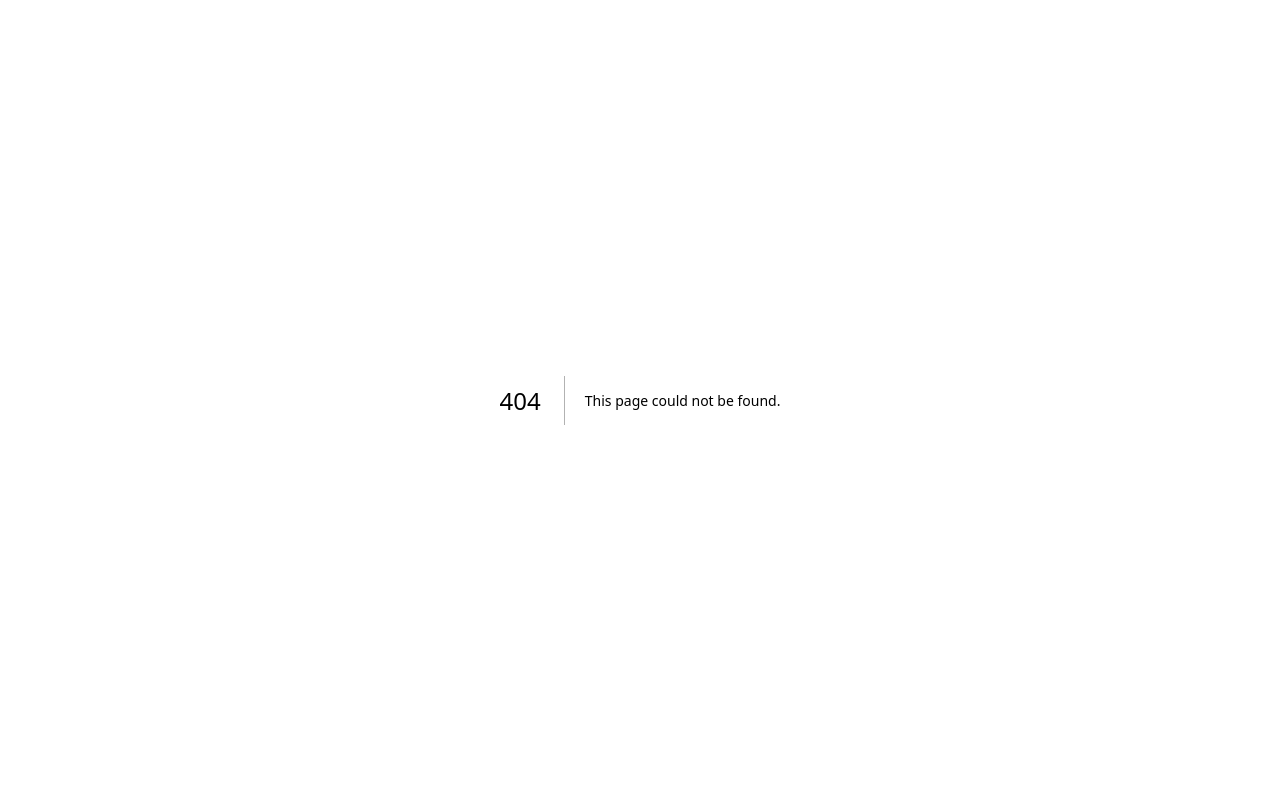
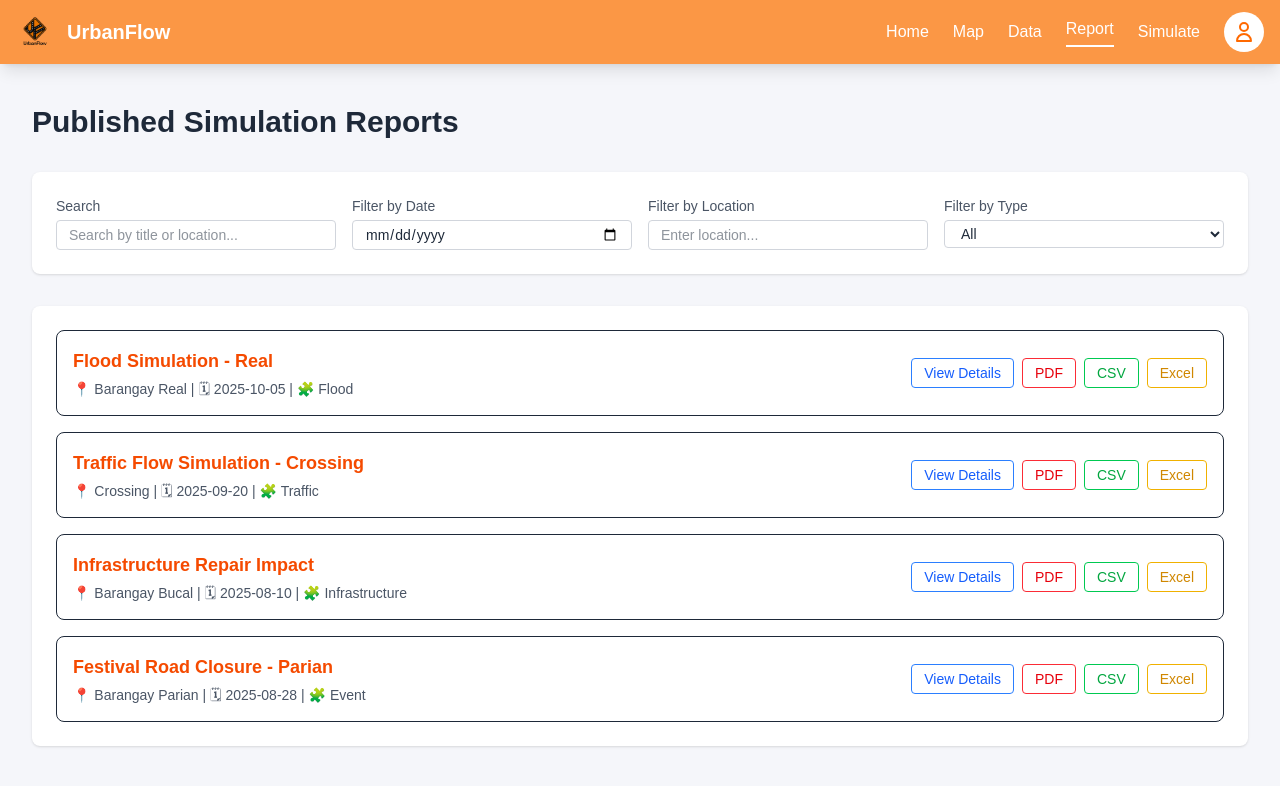
Before and after one commit to spadidoo/UrbanFlow, a Next.js app in the folder frontend/: page /reports in a window 1280 px wide. Before the commit this address had no page. Shown: the top 786 px of the page. Built offline with nearby package versions, Linux system fonts and the light colour scheme.

Commit message:
Data tab and Report tab
git push origin feature/planner-dashboard

```diff
--- a/frontend/app/data/page.jsx
+++ b/frontend/app/data/page.jsx
@@ -1,6 +1,6 @@
 "use client";
+import PlannerNavbar from "@/components/PlannerNavbar";
 import { useState } from "react";
-import PlannerNavbar from "@/components/PlannerNavbar";
 
 export default function DataPage() {
   const [activeTab, setActiveTab] = useState("disruptions");
@@ -28,8 +28,20 @@ congestion: "Moderate",
   ];
 
   const datasets = [
-{ id: 1, name: "TrafficData_2025.csv", rows: 1023, cols: 12, updated: "2025-10-20" },
-{ id: 2, name: "FloodImpact_July.xlsx", rows: 480, cols: 8, updated: "2025-07-25" },
+    {
+      id: 1,
+      name: "TrafficData_2025.csv",
+      rows: 1023,
+      cols: 12,
+      updated: "2025-10-20",
+    },
+    {
+      id: 2,
+      name: "FloodImpact_July.xlsx",
+      rows: 480,
+      cols: 8,
+      updated: "2025-07-25",
+    },
   ];
 
   const toggleSelect = (id) => {
@@ -48,23 +60,24 @@ const completedProjects = disruptions.filter(
     (d) => d.status.toLowerCase() === "published"
   );
 
-return ( <div className="min-h-screen bg-[#F5F6FA] text-gray-800"> <PlannerNavbar />
+  return (
+    <div className="min-h-screen bg-[#F5F6FA] text-gray-800">
+      <PlannerNavbar />
 
       <main className="container mx-auto px-8 py-10">
-    <h1 className="text-3xl font-bold text-orange-600 mb-8">
+        <h1 className="text-3xl font-bold text-black-600 mb-8">
           Data Management
         </h1>
 
-    {/* Tabs */}
         <div className="flex gap-4 mb-6">
           {["disruptions", "datasets", "completed"].map((tab) => (
             <button
               key={tab}
               onClick={() => setActiveTab(tab)}
-          className={`px-4 py-2 rounded transition ${
+              className={`px-5 py-2 rounded font-semibold transition-all duration-300 ${
                 activeTab === tab
                   ? "bg-orange-500 text-white shadow-md scale-105"
-              : "bg-gray-200 hover:bg-gray-300"
+                  : "bg-gray-200 text-gray-700 hover:bg-orange-500 hover:text-white hover:scale-105"
               }`}
             >
               {tab.charAt(0).toUpperCase() + tab.slice(1)}
@@ -72,7 +85,6 @@ return ( <div className="min-h-screen bg-[#F5F6FA] text-gray-800"> <PlannerNavba
           ))}
         </div>
 
-    {/* Disruptions Tab */}
         {activeTab === "disruptions" && (
           <div className="bg-white shadow rounded-lg p-6">
             <div className="flex justify-between items-center mb-4">
@@ -81,10 +93,10 @@ return ( <div className="min-h-screen bg-[#F5F6FA] text-gray-800"> <PlannerNavba
                   <button
                     key={f}
                     onClick={() => setFilter(f)}
-                className={`px-3 py-1 rounded ${
+                    className={`px-3 py-1 rounded transition-all duration-300 ${
                       filter === f
                         ? "bg-orange-500 text-white"
-                    : "bg-gray-200 hover:bg-gray-300"
+                        : "bg-gray-200 text-gray-700 hover:bg-orange-500 hover:text-white"
                     }`}
                   >
                     {f.charAt(0).toUpperCase() + f.slice(1)}
@@ -111,7 +123,6 @@ return ( <div className="min-h-screen bg-[#F5F6FA] text-gray-800"> <PlannerNavba
               </div>
             </div>
 
-        {/* Disruption Cards */}
             <div className="grid md:grid-cols-2 gap-4">
               {filteredDisruptions.length === 0 ? (
                 <p className="text-gray-500">No disruptions found.</p>
@@ -142,26 +153,24 @@ return ( <div className="min-h-screen bg-[#F5F6FA] text-gray-800"> <PlannerNavba
                         {d.status}
                       </span>
                     </div>
+
                     <p className="text-sm text-gray-600 mt-2">
                       Type: {d.type} | Date: {d.date}
                     </p>
-                <p className="text-sm mt-1">
-                  Congestion: {d.congestion}
-                </p>
+                    <p className="text-sm mt-1">Congestion: {d.congestion}</p>
 
-                {/* Filled action buttons */}
                     <div className="flex justify-end gap-2 mt-3">
-                  <button className="px-3 py-1 text-sm bg-orange-500 text-white rounded hover:bg-orange-600 transition">
+                      <button className="px-3 py-1 text-sm border border-orange-500 text-orange-600 rounded hover:bg-orange-500 hover:text-white transition-all duration-300">
                         Edit
                       </button>
-                  <button className="px-3 py-1 text-sm bg-red-500 text-white rounded hover:bg-red-600 transition">
+                      <button className="px-3 py-1 text-sm border border-red-500 text-red-600 rounded hover:bg-red-500 hover:text-white transition-all duration-300">
                         Delete
                       </button>
                       <button
-                    className={`px-3 py-1 text-sm text-white rounded transition ${
+                        className={`px-3 py-1 text-sm rounded border transition-all duration-300 ${
                           d.status === "Published"
-                        ? "bg-gray-500 hover:bg-gray-600"
-                        : "bg-green-500 hover:bg-green-600"
+                            ? "border-gray-500 text-gray-600 hover:bg-gray-500 hover:text-white"
+                            : "border-green-500 text-green-600 hover:bg-green-500 hover:text-white"
                         }`}
                       >
                         {d.status === "Published" ? "Unpublish" : "Publish"}
@@ -174,7 +183,6 @@ return ( <div className="min-h-screen bg-[#F5F6FA] text-gray-800"> <PlannerNavba
           </div>
         )}
 
-    {/* Datasets Tab */}
         {activeTab === "datasets" && (
           <div className="bg-white shadow rounded-lg p-6">
             <div className="flex justify-between items-center mb-4">
@@ -182,10 +190,10 @@ return ( <div className="min-h-screen bg-[#F5F6FA] text-gray-800"> <PlannerNavba
                 Uploaded Datasets
               </h2>
               <div className="flex gap-2">
-            <button className="bg-orange-500 text-white px-4 py-1 rounded hover:bg-orange-600 transition">
+                <button className="border border-orange-500 text-orange-600 px-4 py-1 rounded hover:bg-orange-500 hover:text-white transition-all duration-300">
                   ⬆ Upload
                 </button>
-            <button className="bg-blue-500 text-white px-4 py-1 rounded hover:bg-blue-600 transition">
+                <button className="border border-blue-500 text-blue-600 px-4 py-1 rounded hover:bg-blue-500 hover:text-white transition-all duration-300">
                   ⬇ Download
                 </button>
               </div>
@@ -200,10 +208,11 @@ return ( <div className="min-h-screen bg-[#F5F6FA] text-gray-800"> <PlannerNavba
                   <div>
                     <h3 className="font-semibold text-gray-800">{d.name}</h3>
                     <p className="text-sm text-gray-600">
-                  Rows: {d.rows} | Columns: {d.cols} | Last updated: {d.updated}
+                      Rows: {d.rows} | Columns: {d.cols} | Last updated:{" "}
+                      {d.updated}
                     </p>
                   </div>
-              <button className="px-3 py-1 text-sm bg-green-500 text-white rounded hover:bg-green-600 transition">
+                  <button className="border border-green-500 text-green-600 px-3 py-1 text-sm rounded hover:bg-green-500 hover:text-white transition-all duration-300">
                     Download
                   </button>
                 </div>
@@ -212,7 +221,6 @@ return ( <div className="min-h-screen bg-[#F5F6FA] text-gray-800"> <PlannerNavba
           </div>
         )}
 
-    {/* Completed Tab */}
         {activeTab === "completed" && (
           <div className="bg-white shadow rounded-lg p-6">
             <h2 className="text-xl font-semibold text-orange-600 mb-4">
@@ -237,7 +245,7 @@ return ( <div className="min-h-screen bg-[#F5F6FA] text-gray-800"> <PlannerNavba
                       Congestion Level: {d.congestion}
                     </p>
                     <div className="flex justify-end mt-3">
-                  <button className="px-3 py-1 text-sm bg-blue-500 text-white rounded hover:bg-blue-600 transition">
+                      <button className="border border-blue-500 text-blue-600 px-3 py-1 text-sm rounded hover:bg-blue-500 hover:text-white transition-all duration-300">
                         View Details
                       </button>
                     </div>
@@ -249,6 +257,5 @@ return ( <div className="min-h-screen bg-[#F5F6FA] text-gray-800"> <PlannerNavba
         )}
       </main>
     </div>
-
   );
 }
--- a/frontend/app/report/page.jsx
+++ /dev/null
@@ -1,41 +0,0 @@
-"use client";
-import { useRouter } from "next/navigation";
-
-export default function ReportPage() {
-  const router = useRouter();
-
-  return (
-    <div className="min-h-screen bg-[#F5F6FA] text-gray-800 p-8">
-      <div className="flex items-center justify-between mb-6">
-        <h1 className="text-3xl font-bold text-orange-600">Simulation Reports</h1>
-        <button
-          onClick={() => router.push("/planner")}
-          className="px-4 py-2 bg-orange-500 text-white rounded hover:bg-orange-600"
-        >
-          ← Back to Planner Dashboard
-        </button>
-      </div>
-
-      <div className="bg-white shadow rounded-lg p-6">
-        <p className="text-gray-600 mb-4">
-          Review and download reports generated from previous simulations.
-        </p>
-
-        <ul className="space-y-3">
-          <li className="border p-3 rounded flex justify-between items-center">
-            <span>📄 Flood Risk Simulation Report - Sept 2025</span>
-            <button className="px-3 py-1 bg-orange-500 text-white rounded hover:bg-orange-600">
-              Download
-            </button>
-          </li>
-          <li className="border p-3 rounded flex justify-between items-center">
-            <span>📄 Traffic Impact Study - July 2025</span>
-            <button className="px-3 py-1 bg-orange-500 text-white rounded hover:bg-orange-600">
-              Download
-            </button>
-          </li>
-        </ul>
-      </div>
-    </div>
-  );
-}
--- /dev/null
+++ b/frontend/app/reports/page.jsx
@@ -0,0 +1,170 @@
+"use client";
+import PlannerNavbar from "@/components/PlannerNavbar";
+import { useState } from "react";
+
+export default function ReportsPage() {
+  const [filterType, setFilterType] = useState("all");
+  const [filterLocation, setFilterLocation] = useState("");
+  const [filterDate, setFilterDate] = useState("");
+  const [search, setSearch] = useState("");
+
+  const reports = [
+    {
+      id: 1,
+      title: "Flood Simulation - Real",
+      location: "Barangay Real",
+      type: "Flood",
+      date: "2025-10-05",
+      status: "Published",
+    },
+    {
+      id: 2,
+      title: "Traffic Flow Simulation - Crossing",
+      location: "Crossing",
+      type: "Traffic",
+      date: "2025-09-20",
+      status: "Published",
+    },
+    {
+      id: 3,
+      title: "Infrastructure Repair Impact",
+      location: "Barangay Bucal",
+      type: "Infrastructure",
+      date: "2025-08-10",
+      status: "Published",
+    },
+    {
+      id: 4,
+      title: "Festival Road Closure - Parian",
+      location: "Barangay Parian",
+      type: "Event",
+      date: "2025-08-28",
+      status: "Publsihed",
+    },
+  ];
+
+  // 🧮 Filter logic
+  const filteredReports = reports.filter((r) => {
+    const matchesType =
+      filterType === "all" || r.type.toLowerCase() === filterType.toLowerCase();
+    const matchesLocation =
+      !filterLocation ||
+      r.location.toLowerCase().includes(filterLocation.toLowerCase());
+    const matchesDate = !filterDate || r.date === filterDate;
+    const matchesSearch =
+      r.title.toLowerCase().includes(search.toLowerCase()) ||
+      r.location.toLowerCase().includes(search.toLowerCase());
+    return matchesType && matchesLocation && matchesDate && matchesSearch;
+  });
+
+  return (
+    <div className="min-h-screen bg-[#F5F6FA] text-gray-800">
+      <PlannerNavbar />
+
+      <main className="container mx-auto px-8 py-10">
+        <h1 className="text-3xl font-bold text-black-600 mb-8">
+          Published Simulation Reports
+        </h1>
+
+        <div className="bg-white shadow rounded-lg p-6 mb-8">
+          <div className="grid md:grid-cols-4 sm:grid-cols-2 gap-4">
+            <div>
+              <label className="text-sm text-gray-600 block mb-1">Search</label>
+              <input
+                type="text"
+                placeholder="Search by title or location..."
+                value={search}
+                onChange={(e) => setSearch(e.target.value)}
+                className="border border-gray-300 rounded px-3 py-1 w-full text-sm"
+              />
+            </div>
+
+            <div>
+              <label className="text-sm text-gray-600 block mb-1">
+                Filter by Date
+              </label>
+              <input
+                type="date"
+                value={filterDate}
+                onChange={(e) => setFilterDate(e.target.value)}
+                className="border border-gray-300 rounded px-3 py-1 w-full text-sm"
+              />
+            </div>
+
+            <div>
+              <label className="text-sm text-gray-600 block mb-1">
+                Filter by Location
+              </label>
+              <input
+                type="text"
+                placeholder="Enter location..."
+                value={filterLocation}
+                onChange={(e) => setFilterLocation(e.target.value)}
+                className="border border-gray-300 rounded px-3 py-1 w-full text-sm"
+              />
+            </div>
+
+            <div>
+              <label className="text-sm text-gray-600 block mb-1">
+                Filter by Type
+              </label>
+              <select
+                value={filterType}
+                onChange={(e) => setFilterType(e.target.value)}
+                className="border border-gray-300 rounded px-3 py-1 w-full text-sm"
+              >
+                <option value="all">All</option>
+                <option value="Flood">Flood</option>
+                <option value="Traffic">Traffic</option>
+                <option value="Infrastructure">Infrastructure</option>
+                <option value="Event">Event</option>
+              </select>
+            </div>
+          </div>
+        </div>
+
+        <div className="bg-white shadow rounded-lg p-6">
+          {filteredReports.length === 0 ? (
+            <p className="text-gray-500 text-center py-10">
+              No reports found for your selected filters.
+            </p>
+          ) : (
+            <div className="space-y-4">
+              {filteredReports.map((r) => (
+                <div
+                  key={r.id}
+                  className="border rounded-lg p-4 flex justify-between items-center hover:shadow-md transition transform hover:scale-[1.01]"
+                >
+                  <div>
+                    <h3 className="font-semibold text-lg text-orange-600">
+                      {r.title}
+                    </h3>
+                    <p className="text-sm text-gray-600 mt-1">
+                      📍 {r.location} | 🗓 {r.date} | 🧩 {r.type}
+                    </p>
+                  </div>
+
+                  {/* ⚙️ Actions */}
+                  <div className="flex gap-2">
+                    <button className="border border-blue-500 text-blue-600 px-3 py-1 text-sm rounded hover:bg-blue-500 hover:text-white transition-all duration-300">
+                      View Details
+                    </button>
+                    <button className="border border-red-500 text-red-600 px-3 py-1 text-sm rounded hover:bg-red-500 hover:text-white transition-all duration-300">
+                      PDF
+                    </button>
+                    <button className="border border-green-500 text-green-600 px-3 py-1 text-sm rounded hover:bg-green-500 hover:text-white transition-all duration-300">
+                      CSV
+                    </button>
+                    <button className="border border-yellow-500 text-yellow-600 px-3 py-1 text-sm rounded hover:bg-yellow-500 hover:text-white transition-all duration-300">
+                      Excel
+                    </button>
+                  </div>
+                </div>
+              ))}
+            </div>
+          )}
+        </div>
+      </main>
+    </div>
+  );
+}
```
Also changed, not shown: frontend/app/simulation/page.jsx (renamed from frontend/app/simulate/page.jsx, +6 -3 lines), 1 other file (tests, documents, lock files or other folders). Lines whose indentation alone changed are shown as unchanged.
